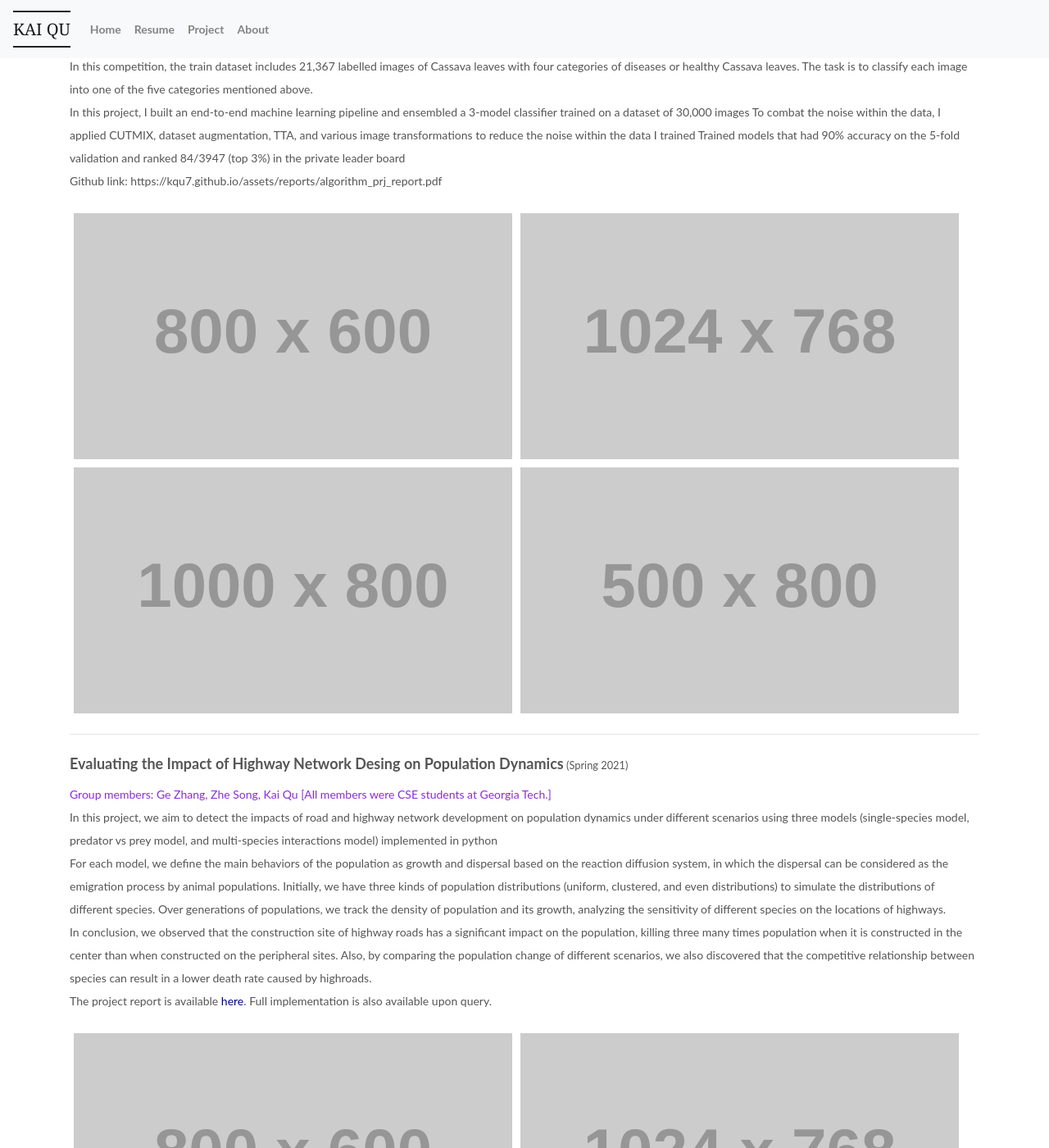
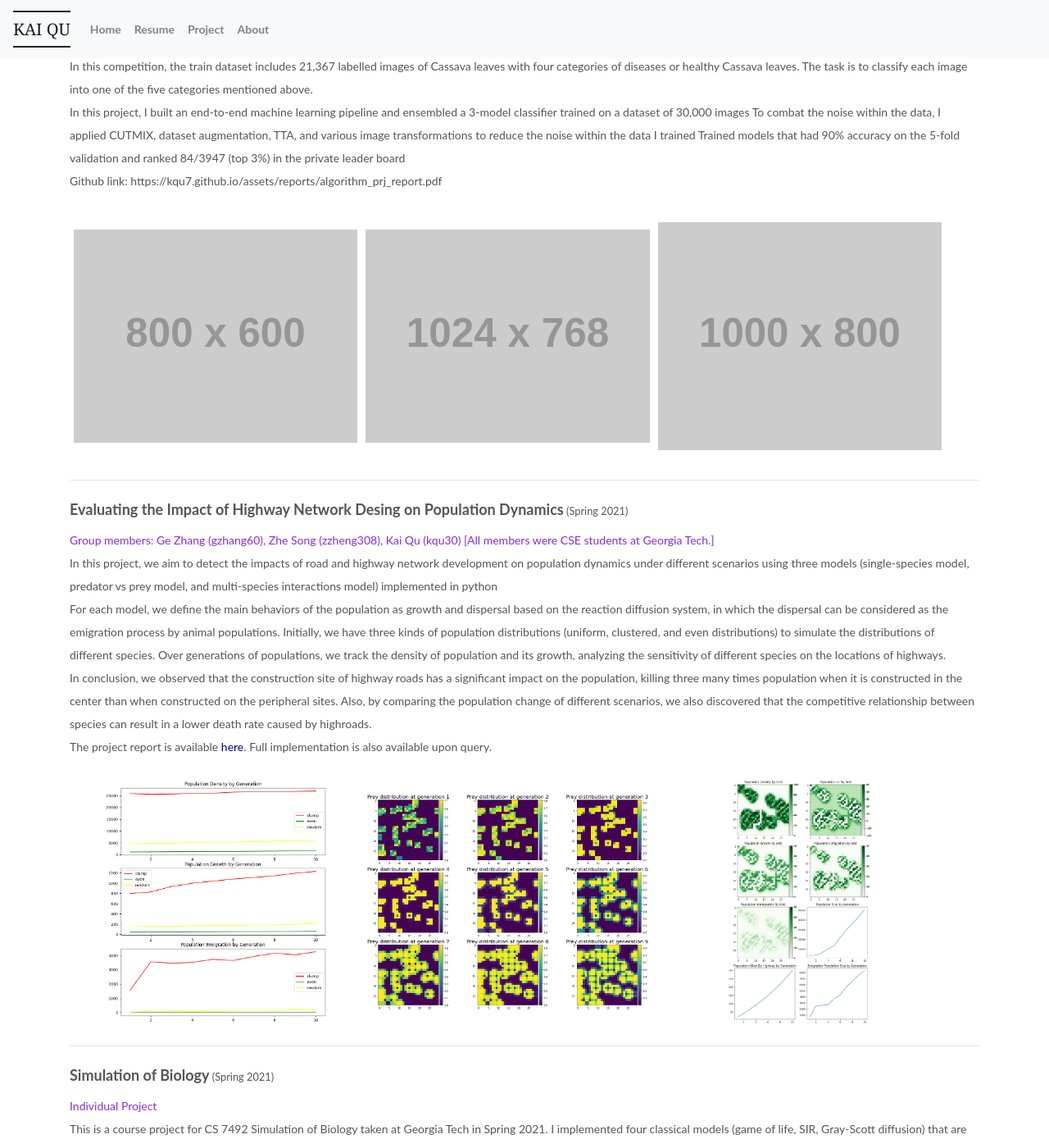
Before and after one commit to kqu7/kqu7.github.io, a Jekyll site: the page built from project.html, in a window 1280 px wide and 1400 px high, scrolled down 328 px. Shown: the whole window at 82% size. Built offline with Jekyll 4.4.1, drawn with Linux system fonts in a browser that asks for light colours; nearby versions of some CDN libraries; some web fonts are replaced; Markdown is read by kramdown in place of the engine named in the settings; some of the changed text lies outside the part shown.

Commit message:
modify the project image container

```diff
--- a/css/main.css
+++ b/css/main.css
@@ -984,15 +984,6 @@ span.group_members {
     color: blueviolet;
 }
 
-.project-image-container {
-    margin-top: 20px;
-    /* height: 200px; */
-}
-
-.project-img {
-    width: 100%;
-    height: 100%;
-}
 
 a:hover::after {
     transform: scaleX(1);
@@ -1005,7 +996,7 @@ a:hover::after {
     margin-top: 20px;
 }
 
-.project-image-wrapper {
+.project-image-wrapper-horizontal {
     display: flex;
     justify-content: center;
     align-items: center;
@@ -1014,9 +1005,29 @@ a:hover::after {
     margin: 5px;
 }
 
+.project-image-wrapper-horizontal-one-row {
+    display: flex;
+    justify-content: center;
+    align-items: center;
+    width: calc(25% - 20px);
+    height: 300px;
+    margin: 5px;
+}
+
+.project-image-wrapper-vertical {
+    display: flex;
+    justify-content: center;
+    align-items: center;
+    width: calc(33% - 20px);
+    height: 300px;
+    margin: 5px;
+}
+
+
+
 .project-image {
     display: block;
-    object-fit: cover;
+    object-fit: contain;
     width: 100%;
     height: 100%;
     /* set to 'auto' in IE11 to avoid distortions */
--- a/project.html
+++ b/project.html
@@ -1,6 +1,6 @@
 ---
 layout: default
-title: "Kai Qu - Project"
+title: "Kai Qu | Project"
 permalink: /project/
 ---
 
@@ -39,24 +39,21 @@ permalink: /project/
           </span>
 
           <div class="project-images">
-            <div class="project-image-wrapper">
+            <div class="project-image-wrapper-vertical">
               <img class="project-image" src="https://via.placeholder.com/800x600" />
             </div>
-            <div class="project-image-wrapper">
+            <div class="project-image-wrapper-vertical">
               <img class="project-image" src="https://via.placeholder.com/1024x768" />
             </div>
-            <div class="project-image-wrapper">
+            <div class="project-image-wrapper-vertical">
               <img class="project-image" src="https://via.placeholder.com/1000x800" />
-            </div>
-            <div class="project-image-wrapper">
-              <img class="project-image" src="https://via.placeholder.com/500x800" />
             </div>
           </div>
 
           <hr>
 
           <h5>Evaluating the Impact of Highway Network Desing on Population Dynamics<small style="font-size: 0.8rem"> (Spring 2021)</small></h5>
-          <span class="tab"><span class="group_members">Group members: Ge Zhang, Zhe Song, Kai Qu [All members were CSE students at Georgia Tech.]</span>
+          <span class="tab"><span class="group_members">Group members: Ge Zhang (gzhang60), Zhe Song (zzheng308), Kai Qu (kqu30) [All members were CSE students at Georgia Tech.]</span>
           <br>
           <span class="tab">In this project, we aim to detect the impacts of road and highway network development on population dynamics under different
             scenarios using three models (single-species model, predator vs prey model, and multi-species interactions model) implemented in python
@@ -78,17 +75,15 @@ permalink: /project/
           upon query.</span>
 
           <div class="project-images">
-            <div class="project-image-wrapper">
-              <img class="project-image" src="https://via.placeholder.com/800x600" />
+
+            <div class="project-image-wrapper-vertical">
+              <img class="project-image" src="/assets/images/cse-6730/population_density.png" />
             </div>
-            <div class="project-image-wrapper">
-              <img class="project-image" src="https://via.placeholder.com/1024x768" />
+            <div class="project-image-wrapper-vertical">
+              <img class="project-image" src="/assets/images/cse-6730/prey_distribution.png" />
             </div>
-            <div class="project-image-wrapper">
-              <img class="project-image" src="https://via.placeholder.com/1000x800" />
-            </div>
-            <div class="project-image-wrapper">
-              <img class="project-image" src="https://via.placeholder.com/500x800" />
+            <div class="project-image-wrapper-vertical">
+              <img class="project-image" src="/assets/images/cse-6730/eight_subdiagram.png" />
             </div>
           </div>
 
@@ -109,17 +104,17 @@ permalink: /project/
           <span class="tab">Github link: <a href="https://kqu7.github.io/assets/reports/algorithm_prj_report.pdf">https://kqu7.github.io/assets/reports/algorithm_prj_report.pdf</a>
 
           <div class="project-images">
-            <div class="project-image-wrapper">
-              <img class="project-image" src="https://via.placeholder.com/800x600" />
+            <div class="project-image-wrapper-horizontal-one-row">
+              <img class="project-image" src="/assets/images/cs-7492/reaction_diffusion_demo.png"/>
             </div>
-            <div class="project-image-wrapper">
-              <img class="project-image" src="https://via.placeholder.com/1024x768" />
+            <div class="project-image-wrapper-horizontal-one-row">
+              <img class="project-image" style="height: 265px" src="/assets/images/cs-7492/sir_epidemic_model_demo.png" />
             </div>
-            <div class="project-image-wrapper">
-              <img class="project-image" src="https://via.placeholder.com/1000x800" />
+            <div class="project-image-wrapper-horizontal-one-row">
+              <img class="project-image" style="height: 290px" src="/assets/images/cs-7492/flocking_simulation_demo.png" />
             </div>
-            <div class="project-image-wrapper">
-              <img class="project-image" src="https://via.placeholder.com/500x800" />
+            <div class="project-image-wrapper-horizontal-one-row">
+              <img class="project-image" src="/assets/images/cs-7492/life-simulator-demo.png" />
             </div>
           </div>
 
@@ -127,7 +122,7 @@ permalink: /project/
           <hr>
 
           <h5>Exploration of Algorithms on Coping with the MVC Problem<small style="font-size: 0.8rem"> (Fall 2020)</small></h5>
-          <span class="tab"><span class="group_members">Group members: Tiancheng Ye, Chenying Liu, Kai Qu [All members were CSE students at Georgia Tech.]</span>
+          <span class="tab"><span class="group_members">Group members: Tiancheng Ye (tye97), Chenying Liu (cliu662), Kai Qu (kqu30) [All members were CSE students at Georgia Tech.]</span>
           <br>
           <span class="tab">We implemented four different algorithms (branch and bound, approximation, and two variations of local search algorithms) attempting to cope with
             a well-known NP-hard problem in graph theory, the minimum vertex cover (MVC). We measured the performance of different algorithms in terms of running time and
@@ -141,21 +136,6 @@ permalink: /project/
           <span class="tab">The project report is available
           <a class="index-page-link" href="https://kqu7.github.io/assets/reports/algorithm_prj_report.pdf" target="_blank">here</a>. Full implementation is also available
           upon query.</span>
-
-          <div class="project-images">
-            <div class="project-image-wrapper">
-              <img class="project-image" src="https://via.placeholder.com/800x600" />
-            </div>
-            <div class="project-image-wrapper">
-              <img class="project-image" src="https://via.placeholder.com/1024x768" />
-            </div>
-            <div class="project-image-wrapper">
-              <img class="project-image" src="https://via.placeholder.com/1000x800" />
-            </div>
-            <div class="project-image-wrapper">
-              <img class="project-image" src="https://via.placeholder.com/500x800" />
-            </div>
-          </div>
 
           <hr>
 
@@ -175,23 +155,6 @@ permalink: /project/
           <span class="tab">The project report is available
           <a class="index-page-link" href="https://kqu7.github.io/assets/reports/ir_report.pdf" target="_blank">here</a>. Full implementation is also available
           upon query.
-
-          <br>
-
-          <div class="project-images">
-            <div class="project-image-wrapper">
-              <img class="project-image" src="https://via.placeholder.com/800x600" />
-            </div>
-            <div class="project-image-wrapper">
-              <img class="project-image" src="https://via.placeholder.com/1024x768" />
-            </div>
-            <div class="project-image-wrapper">
-              <img class="project-image" src="https://via.placeholder.com/1000x800" />
-            </div>
-            <div class="project-image-wrapper">
-              <img class="project-image" src="https://via.placeholder.com/500x800" />
-            </div>
-          </div>
 
           <!-- <h5>Sarcastic Tweets Detection<small style="font-size: 0.8rem"> (Fall 2019)</small></h5>
           <span class="tab"><span class="group_members">Group members: Yuxin Wu (yw7vv), Issac Li (il5fq),
--- a/resume.html
+++ b/resume.html
@@ -1,6 +1,6 @@
 ---
 layout: default
-title: "Kai Qu - Experience"
+title: "Kai Qu | Experience"
 permalink: /resume/
 ---
 <section id="resume" class="resume section-bg">
@@ -25,7 +25,7 @@ permalink: /resume/
                         <p>Major GPA (Computer Science): 3.87/4.00 <br> Major GPA (Mathematics): 3.80/4.00</p>
                     </div>
 
-                    <br><br><br><br><br><br>
+                    <br><br><br><br><br><br><br>
 
                     <!-- Awards and Certification -->
                     <h3 class="resume-title">Awards &amp; Certification</h3>
```
Also changed, not shown: about.html (+10 -10 lines), index.html (+4 -6 lines), assets/images/cs-7492/flocking_simulation_demo.png (added), assets/images/cs-7492/life-simulator-demo.png (added), assets/images/cs-7492/reaction_diffusion_demo.png (added), assets/images/cs-7492/sir_epidemic_model_demo.png (added), assets/images/cse-6730/eight_subdiagram.png (added), assets/images/cse-6730/population_density.png (added), assets/images/cse-6730/prey_distribution.png (added), 5 other files.
